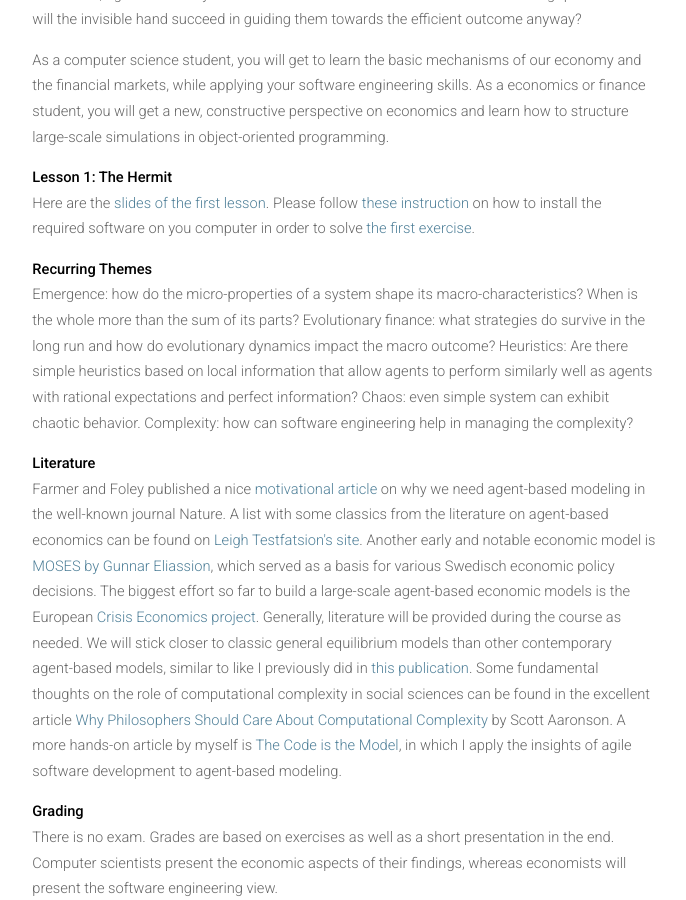
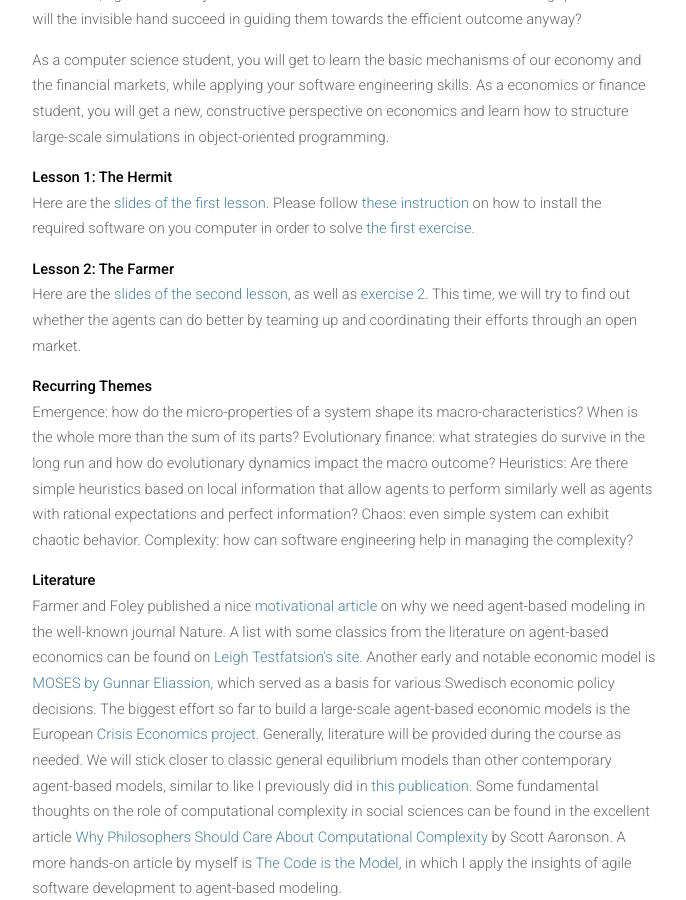
Before and after one commit to meisserecon/www, a Jekyll site: the page built from course.md, in a window 1280 px wide and 900 px high, scrolled down 1055 px. Shown: the whole window, without its empty margins (296-982 px from the left). Built offline with Jekyll 4.4.1, drawn with Linux system fonts in a browser that asks for light colours; nearby versions of some CDN libraries; some of the changed lines change nothing that is shown.

Commit message:
lesson 2

```diff
--- a/course.md
+++ b/course.md
@@ -16,38 +16,39 @@ permalink: /course/
 
 <p>Here are the <a href="/assets/abfe-lesson1.pdf">slides of the first lesson</a>. Please follow <a href="/course/setup">these instruction</a> on how to install the required software on you computer in order to solve <a href="https://github.com/meisser/course2018/blob/master/exercises/journal/exercise01-task.md">the first exercise</a>.</p>
 
-<!--
 <b>Lesson 2: The Farmer</b>
 
-<p>Here are the <a href="/assets/abfe-lesson2.pdf">slides of the second lesson</a>, as well as <a href="https://github.com/meisser/course/blob/master/exercises/journal/exercise02-task.md">exercise 2</a>. This time, we will try to find out whether the agents can do better by teaming up and coordinating their efforts through an open market.</p>
+<p>Here are the <a href="/assets/abfe-lesson2.pdf">slides of the second lesson</a>, as well as <a href="https://github.com/meisser/course2018/blob/master/exercises/journal/exercise02-task.md">exercise 2</a>. This time, we will try to find out whether the agents can do better by teaming up and coordinating their efforts through an open market.</p>
+
+<!--
 
 <b>Lesson 3: Money</b>
 
-<p>Here are the <a href="/assets/abfe-lesson3.pdf">slides of the third lesson</a>, as well as <a href="https://github.com/meisser/course/blob/master/exercises/journal/exercise03-task.md">exercise 3</a>. This time, we will experiment with money supply and see what effect printing and distributing money has on the simulation.</p>
+<p>Here are the <a href="/assets/abfe-lesson3.pdf">slides of the third lesson</a>, as well as <a href="https://github.com/meisser/course2018/blob/master/exercises/journal/exercise03-task.md">exercise 3</a>. This time, we will experiment with money supply and see what effect printing and distributing money has on the simulation.</p>
 
 <b>Lesson 4: Growth</b>
 
-<p>In lesson 4, the model will be extended to growth by introducing births and a maximum age. Besides the <a href="/assets/abfe-lesson4.pdf">standard slides</a>, we will discuss <a href="/assets/abfe-lesson4-agile.pdf">the role of agile software development</a> in agent-based modelling. Exercise 4 can be found <a href="https://github.com/meisser/course/blob/master/exercises/journal/exercise04-task.md">here</a>.</p>
+<p>In lesson 4, the model will be extended to growth by introducing births and a maximum age. Besides the <a href="/assets/abfe-lesson4.pdf">standard slides</a>, we will discuss <a href="/assets/abfe-lesson4-agile.pdf">the role of agile software development</a> in agent-based modelling. Exercise 4 can be found <a href="https://github.com/meisser/course2018/blob/master/exercises/journal/exercise04-task.md">here</a>.</p>
 
 <b>Lesson 5: Stocks</b>
 
-<p>To depart from the feudalistic world of the previous exercise, we introduce a stock market, allowing everyone to become a capitalist, resulting in a much more equal distribution of wealth and to invest retirement savings actively. To have a functioning stock market, a new firm type market maker is introduced, which acts as a counterparty when consumers buy or sell stocks. Besides the <a href="/assets/abfe-lesson5.pdf">lesson 5 slides</a>, I have uploaded a <a href="/assets/abfe-lesson5-bancor.pdf">proof behind the bancor formular</a> for your reference. Exercise 5 can be found <a href="https://github.com/meisser/course/blob/master/exercises/journal/exercise05-task.md">here</a>.</p>
+<p>To depart from the feudalistic world of the previous exercise, we introduce a stock market, allowing everyone to become a capitalist, resulting in a much more equal distribution of wealth and to invest retirement savings actively. To have a functioning stock market, a new firm type market maker is introduced, which acts as a counterparty when consumers buy or sell stocks. Besides the <a href="/assets/abfe-lesson5.pdf">lesson 5 slides</a>, I have uploaded a <a href="/assets/abfe-lesson5-bancor.pdf">proof behind the bancor formular</a> for your reference. Exercise 5 can be found <a href="https://github.com/meisser/course2018/blob/master/exercises/journal/exercise05-task.md">here</a>.</p>
 
 <b>Lesson 6: Flows</b>
 
-<p>In lesson 6, we take a deeper look at how capital flows influence stock prices. Here are <a href="/assets/abfe-lesson6.pdf">the slides</a>, as well as a <a href="https://github.com/meisser/course/blob/master/exercises/journal/exercise06-task.md">link to exercise 6</a>.</p>
+<p>In lesson 6, we take a deeper look at how capital flows influence stock prices. Here are <a href="/assets/abfe-lesson6.pdf">the slides</a>, as well as a <a href="https://github.com/meisser/course2018/blob/master/exercises/journal/exercise06-task.md">link to exercise 6</a>.</p>
 
 <b>Lesson 7: Equality</b>
 
-<p>Lesson 7 is on measuring equality and discusses the World3 model by the Club of Rome. Here are <a href="/assets/abfe-lesson7.pdf">the slides</a> and the <a href="https://github.com/meisser/course/blob/master/exercises/journal/exercise07-task.md">exercise</a>.</p>
+<p>Lesson 7 is on measuring equality and discusses the World3 model by the Club of Rome. Here are <a href="/assets/abfe-lesson7.pdf">the slides</a> and the <a href="https://github.com/meisser/course2018/blob/master/exercises/journal/exercise07-task.md">exercise</a>.</p>
 
 <b>Lesson 8: Testing</b>
 
-<p>Lesson 8 is about unit tests and test driven development, using the example of market making. It is easy to test whether market making is done well, but it is hard to actually come up with a good market making strategy, making this problem well-suited for testing. Here are <a href="/assets/abfe-lesson8.pdf">the slides</a> and the accompanying <a href="https://github.com/meisser/course/blob/master/exercises/journal/exercise08-task.md">exercise</a>.</p>
+<p>Lesson 8 is about unit tests and test driven development, using the example of market making. It is easy to test whether market making is done well, but it is hard to actually come up with a good market making strategy, making this problem well-suited for testing. Here are <a href="/assets/abfe-lesson8.pdf">the slides</a> and the accompanying <a href="https://github.com/meisser/course2018/blob/master/exercises/journal/exercise08-task.md">exercise</a>.</p>
 
 <b>Lesson 9: Capital</b>
 
-<p>In lesson 9, we extend the model to capital by making land tradable and producible. A newly introduced agent RealEstateAgent does not only act as a market maker for land, but also has a production function to convert man-hours into land (think of land development, deforestation, building roads, etc.). However, this production function has "a memory" and is shared among all real estate agents. Thus, it gets increasingly harder to develop new land, depending on how much land has already been produced. Here are <a href="/assets/abfe-lesson9.pdf">the slides</a>, some <a href="/assets/heuristics-presentation.pdf">auxiliary slides on the farm's production decision</a>, and <a href="/assets/overfishing.xlsx">excel sheet for the overfishing example</a>, and the description <a href="https://github.com/meisser/course/blob/master/exercises/journal/exercise09-task.md">task for the final presentation</a>.</p>
+<p>In lesson 9, we extend the model to capital by making land tradable and producible. A newly introduced agent RealEstateAgent does not only act as a market maker for land, but also has a production function to convert man-hours into land (think of land development, deforestation, building roads, etc.). However, this production function has "a memory" and is shared among all real estate agents. Thus, it gets increasingly harder to develop new land, depending on how much land has already been produced. Here are <a href="/assets/abfe-lesson9.pdf">the slides</a>, some <a href="/assets/heuristics-presentation.pdf">auxiliary slides on the farm's production decision</a>, and <a href="/assets/overfishing.xlsx">excel sheet for the overfishing example</a>, and the description <a href="https://github.com/meisser/course2018/blob/master/exercises/journal/exercise09-task.md">task for the final presentation</a>.</p>
 
 <b>Lesson 10: Leverage</b>
 
```
Also changed, not shown: 1 other file.
